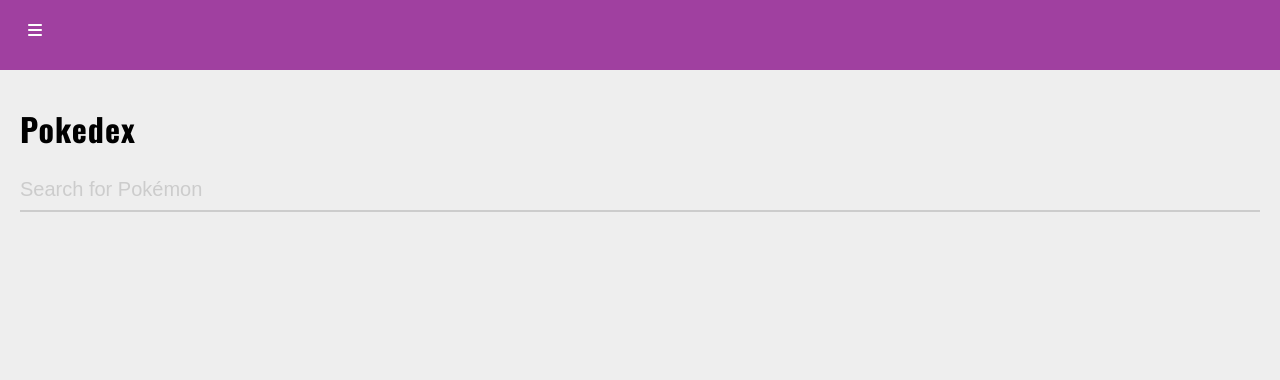
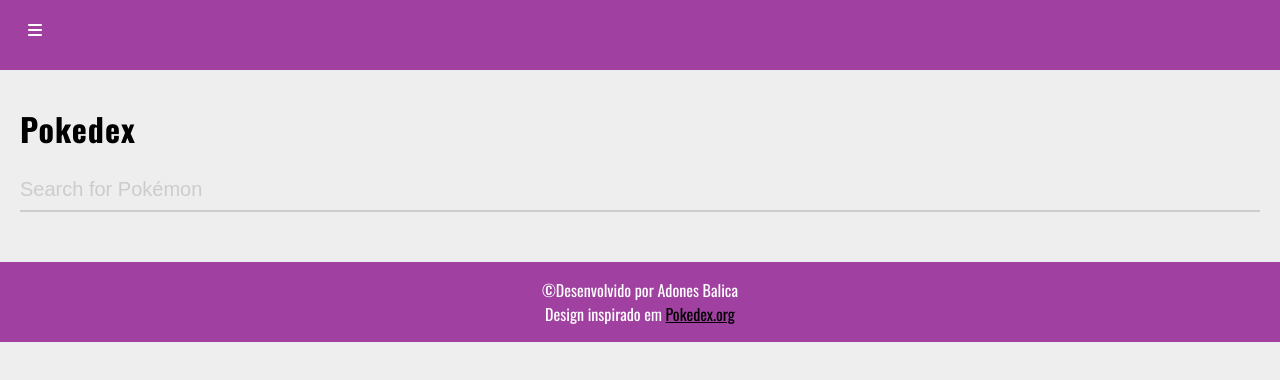
Before and after one commit to AdonesBalica/Pokedex, a website: page index.html in a window 1280 px wide. Drawn offline with nearby package versions, Linux system fonts and the light colour scheme; no server answers.

Commit message:
Adicionando footer e resolvendo bug

```diff
--- a/index.html
+++ b/index.html
@@ -27,6 +27,12 @@
         </section>
         <section class="container-pokemos"></section>
       </main>
+      <footer class="container-footer">
+        <p>&copy;Desenvolvido por Adones Balica</p>
+        <p>
+          Design inspirado em <a href="https://pokedex.org/">Pokedex.org</a>
+        </p>
+      </footer>
     </div>
     <script src="/index.js"></script>
   </body>
--- a/index.js
+++ b/index.js
@@ -8,10 +8,9 @@
 async function getPokemon() {
     let apiRepose = await apiDada()
 
-    // aqui vai ser incrementado a questão da páginação
-    for (let i = 0; i < apiRepose.pokemon.length; i++) {
-        let name = await apiRepose.pokemon[i].name
-        let img = await apiRepose.pokemon[i].img
+    // aqui vai ser incrementado a questão da páginação onde tá o 24
+    for (let i = 0; i < 24; i++) {
+        let { name, img } = await apiRepose.pokemon[i]
         mountComponentDiv(name, img)
     }
 }
--- a/styles.css
+++ b/styles.css
@@ -112,6 +112,24 @@
   font-weight: bold;
 }
 
+/* footer styles */
+
+.container-footer {
+  display: flex;
+  height: 80px;
+  color: #fff;
+  background-color: #a040a0;
+  flex-direction: column;
+  justify-content: center;
+  align-items: center;
+}
+
+.container-footer a {
+  color: black;
+  cursor: pointer;
+}
+
+/* responsive styles */
 @media screen and (max-width: 600px) {
   .container-pokemos {
     display: flex;
```
